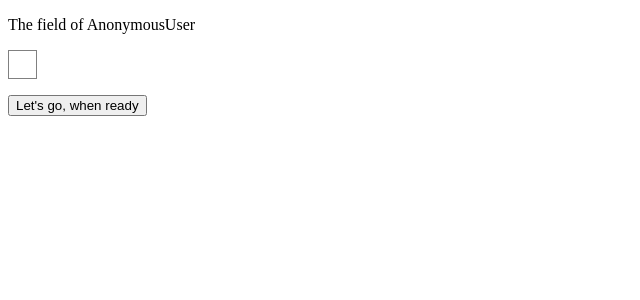
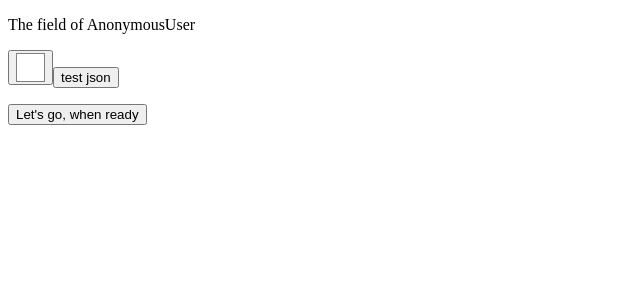
Before and after one commit to Egorka1988/TMS-diploma, a Django app: template diploma/sea_battle/templates/sea_battle/pre_battle.html in a window 1280 px wide. Shown: the top 300 px of the page, without its empty margins (0-640 px from the left). Run offline with Django 3.2, Linux system fonts and the light colour scheme; the template is opened without the code that fills it: most values are stand-ins (such as "Sample title", 1, 10 or a date in 2020); lists and menus that the app fills with data are empty.

Commit message:
another step before deleting __pycache__ from tracking

```diff
--- a/diploma/sea_battle/templates/sea_battle/pre_battle.html
+++ b/diploma/sea_battle/templates/sea_battle/pre_battle.html
@@ -24,11 +24,54 @@
                 element.style.backgroundColor = 'white';
                 }
         }
+        var result =[];
+        alert("go1");
+        function collection(){
+            alert("go2");
+            var cell_id, color;
+            for ( var i = 0; i < size; i++) {
+                for (var j = 0; j < size; j++) {
+                    if (document.getElementById("{{i}},{{j}}") != null){
+                        cell_id = "{{i}},{{j}}";
+                        color = document.getElementById("{{i}},{{j}}".getAttribute("style");
+                        result = result + [cell_id, color];
+                    }
+                }
+            }
+            var json_result = JSON.stringify(result);
+            var xmlhttp = new XMLHttpRequest();
+            xmlhttp.open("POST", "http://127.0.0.1:8000/game/");
+            xmlhttp.setRequestHeader("Content-Type", "application/json");
+            xmlhttp.send(json_result);
+        }
+    </script>
+
+    <script language="JavaScript">
+        var result =[];
+        alert("go1");
+        function collection(){
+            alert("go2");
+            var cell_id, color;
+            for ( var i = 0; i < size; i++) {
+                for (var j = 0; j < size; j++) {
+                    if (document.getElementById("{{i}},{{j}}") != null){
+                        cell_id = "{{i}},{{j}}";
+                        color = document.getElementById("{{i}},{{j}}".getAttribute("style");
+                        result = result + [cell_id, color];
+                    }
+                }
+            }
+            var json_result = JSON.stringify(result);
+            var xmlhttp = new XMLHttpRequest();
+            xmlhttp.open("POST", "http://127.0.0.1:8000/game/");
+            xmlhttp.setRequestHeader("Content-Type", "application/json");
+            xmlhttp.send(json_result);
+        }
     </script>
 </head>
 <body>
    <p>The field of {{user}}</p>
-   <form action="/game/" method="POST">
+   <button action="/game/" method="POST">
        {% csrf_token %}
        <table id="{{user}}_table" border="1" cellspacing="1">
             {% for i in sizeiterator  %}
@@ -41,7 +84,8 @@
                 </tr>
             {% endfor %}
        </table>
-       <p><button onclick="collecting()">Let's go, when ready</button></p>
+       <button type="button" onclick="collecting()">test json</button>
+       <p><button onmousedown="collecting()">Let's go, when ready</button></p>
    </form>
 </body>
 </html>
--- a/diploma/sea_battle/views.py
+++ b/diploma/sea_battle/views.py
@@ -47,14 +47,14 @@ def see_users(request,*args,**kwargs):
     )
 @login_required
 def gameplay(request, *args, **kwargs):
-    pass
+    print(request.POST)
     return render(
         request,
         'sea_battle/battle.html',
-        {h}
+        {}
     )
 
-
+@login_required
 def game_new(request):
     size = int(request.POST.get('fld_size'))
     sizeiterator = list(range(size))
```
